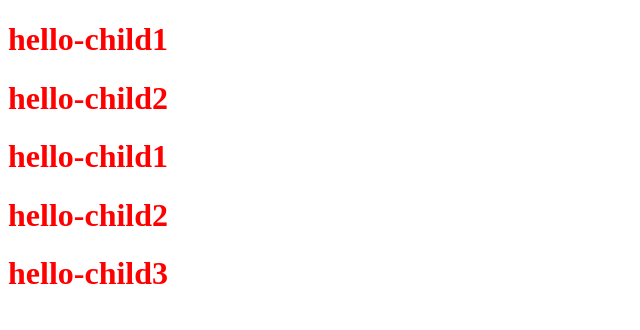
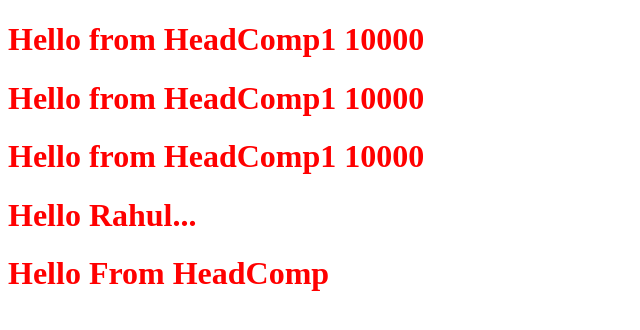
Before and after one commit to srivastavarahul442/React-Food-App, a React (Vite) app: page / in a window 1280 px wide. Shown: the top 330 px of the page, without its empty margins (0-640 px from the left). Built offline with nearby package versions, Linux system fonts and the light colour scheme.

Commit message:
Learning -  Basic of React (JSX, Functional Comp.)

```diff
--- a/App.js
+++ b/App.js
@@ -1,18 +1,44 @@
 import React from "react";
 import ReactDOM from "react-dom/client";
 
-const node = React.createElement("div", { id: "parent" }, [
-  React.createElement("div", { id: "parent1" }, [
-    React.createElement("h1", { id: "child1" }, "hello-child1"),
-    React.createElement("h1", { id: "child2" }, "hello-child2"),
-  ]),
-  React.createElement("div", { id: "parent2" }, [
-    React.createElement("h1", { id: "child1" }, "hello-child1"),
-    React.createElement("h1", { id: "child2" }, "hello-child2"),
-    React.createElement("h1", { id: "child2" }, "hello-child3"),
-  ]),
-]);
+// React.createElement => ReactElement-JS (Object) => HTMLElement(render)
+const heading = React.createElement(
+  "div",
+  { id: "head" },
+  React.createElement("h1", { id: "h1" }, "Hello Rahul...")
+);
 
-const root = ReactDOM.createRoot(document.getElementById("root"));
+// JSX, HTML like syntax
+// JSX (transpiled before it reaches the JS) - Parcel - Babel
+// JSX =>Babel transpiles to React.createElement => ReactElement-JS (Object) => HTMLElement(render)
+const jsxHeading = <h1>Hello... From JSX</h1>
 
-root.render(node);
+
+//component
+//class based component --- Old
+//functional based component --- New
+
+const num = 10000;
+const HeadComp1 = () => (
+  <h1>Hello from HeadComp1 {num}</h1>
+)
+
+
+const HeadComp = () => {
+  return <div>
+    {/* we can call another component inside any component which is know as component composition */}
+    <HeadComp1 />
+    <HeadComp1></HeadComp1>
+    {HeadComp1()}
+    {/* we can use ReactElement inside JSX inside the {} bracket */}
+    <div>{heading}</div>
+    <h1>Hello From HeadComp</h1>
+  </div>
+}
+
+<HeadComp />
+
+
+const root = ReactDOM.createRoot(document.getElementById("root"))
+
+root.render(<HeadComp />);
--- a/index.html
+++ b/index.html
@@ -8,7 +8,7 @@
 </head>
 <body>
     <div id="root">
-        <h1>Rahul...</h1>
+        <h1>Not Render...</h1>
     </div>
     <script type="module" src="App.js"></script>
 </body>
--- a/package.json
+++ b/package.json
@@ -4,6 +4,8 @@
   "description": "This is food app",
   "main": "App.js",
   "scripts": {
+    "start":"parcel index.html",
+    "build":"parcel build index.html",
     "test": "jest"
   },
   "keywords": [],
```
